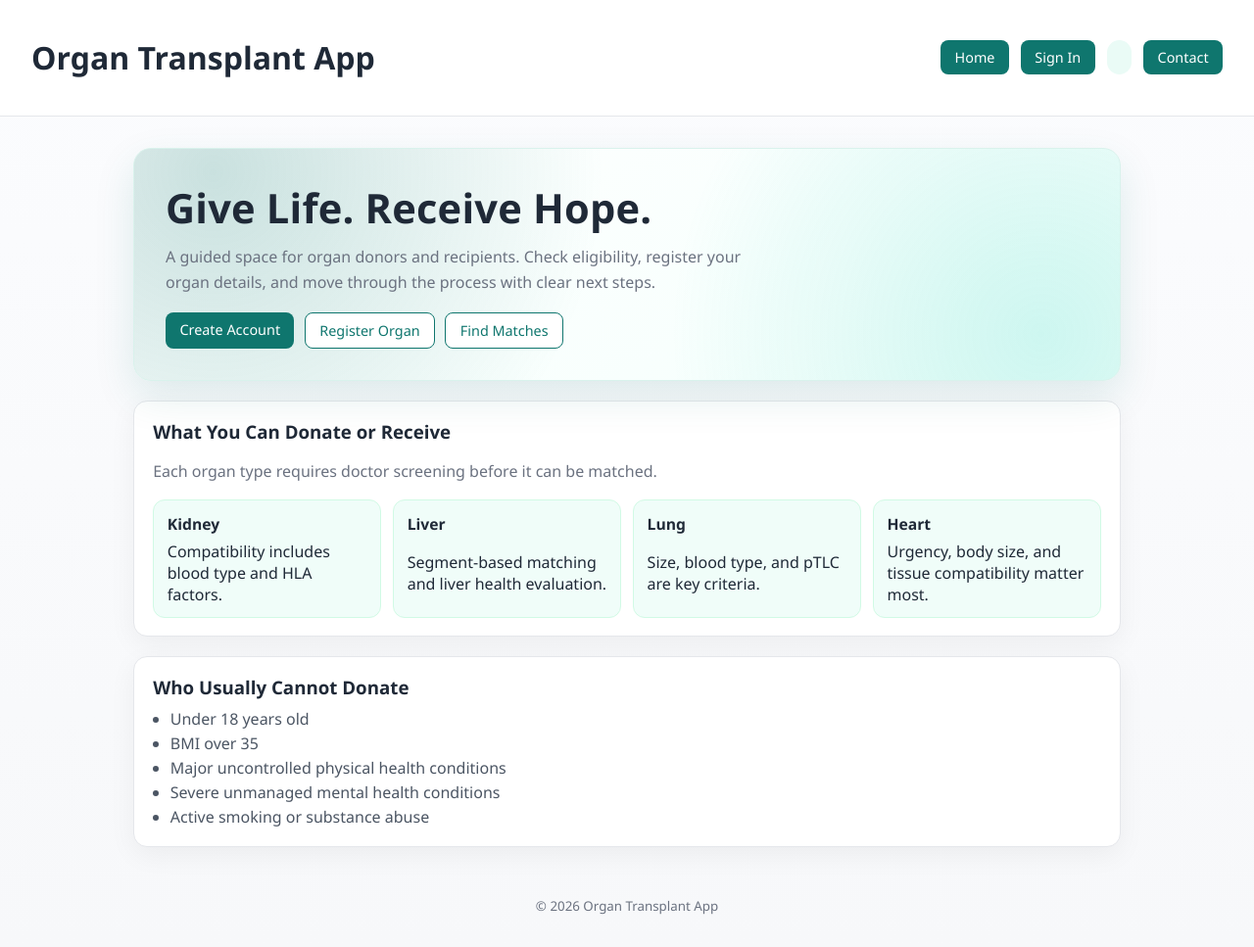
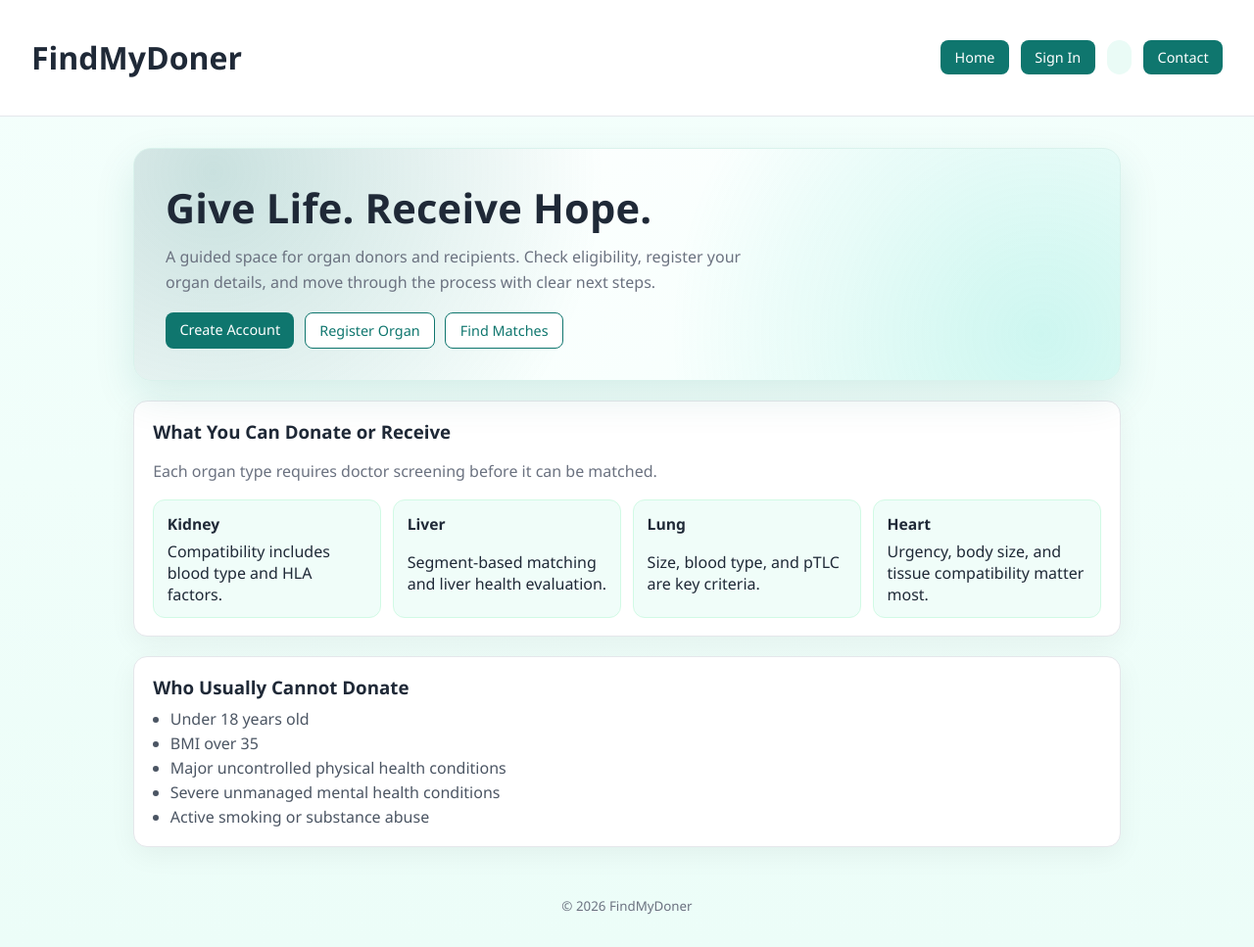
Before and after one commit to ackshatiwari/ACLHacks26, a website: page public/index.html in a window 1280 px wide. Shown: the whole page at 98% size. Drawn offline with Linux system fonts and the light colour scheme.

Commit message:
added gradient bg for index.html

```diff
--- a/public/index.html
+++ b/public/index.html
@@ -3,9 +3,13 @@
 <head>
   <meta charset="UTF-8" />
   <meta name="viewport" content="width=device-width, initial-scale=1.0" />
-  <title>Organ Donor and Transplant Hub</title>
+  <title>FindMyDoner | Home</title>
   <link rel="stylesheet" href="/css/styles.css" />
   <style>
+    body {
+      background: linear-gradient(180deg, #f4fffc 0%, #ecfdf8 100%);
+    }
+
     .landing {
       max-width: 1040px;
       margin: 2rem auto 3rem;
@@ -109,7 +113,7 @@
 </head>
 <body>
   <header class="site-header">
-    <h1>Organ Transplant App</h1>
+    <h1>FindMyDoner</h1>
     <nav>
       <a href="/">Home</a>
       <a href="/signin" id="auth-link">Sign In</a>
@@ -168,7 +172,7 @@
   </main>
 
   <footer>
-    <small>&copy; <span id="year"></span> Organ Transplant App</small>
+    <small>&copy; <span id="year"></span> FindMyDoner</small>
   </footer>
 
   <script src="/js/main.js"></script>
```
Also changed, not shown: public/about.html (+2 -2 lines), public/contact.html (+2 -2 lines), public/createaccount.html (+2 -2 lines), public/dashboard.html (+1 -1 lines), public/homepage.html (+1 -1 lines), public/login_to_account.html (+2 -2 lines), public/signin.html (+2 -2 lines).
